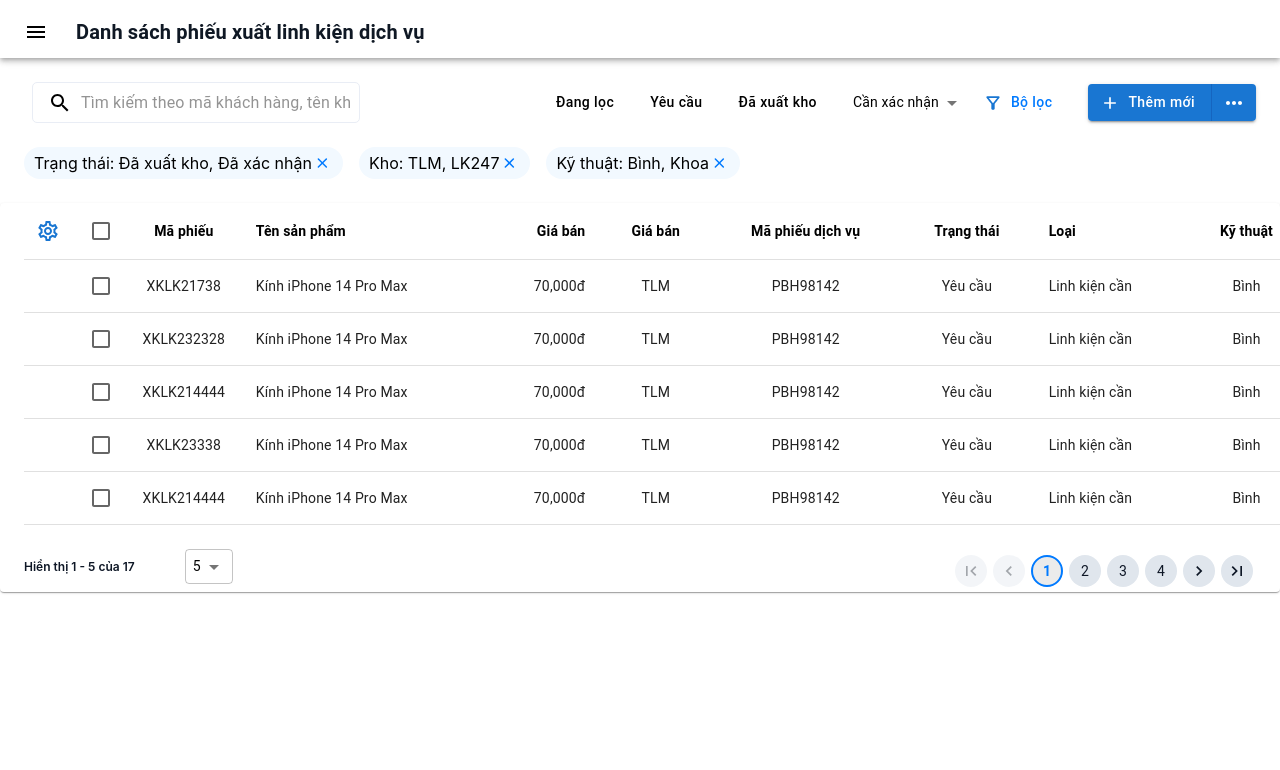
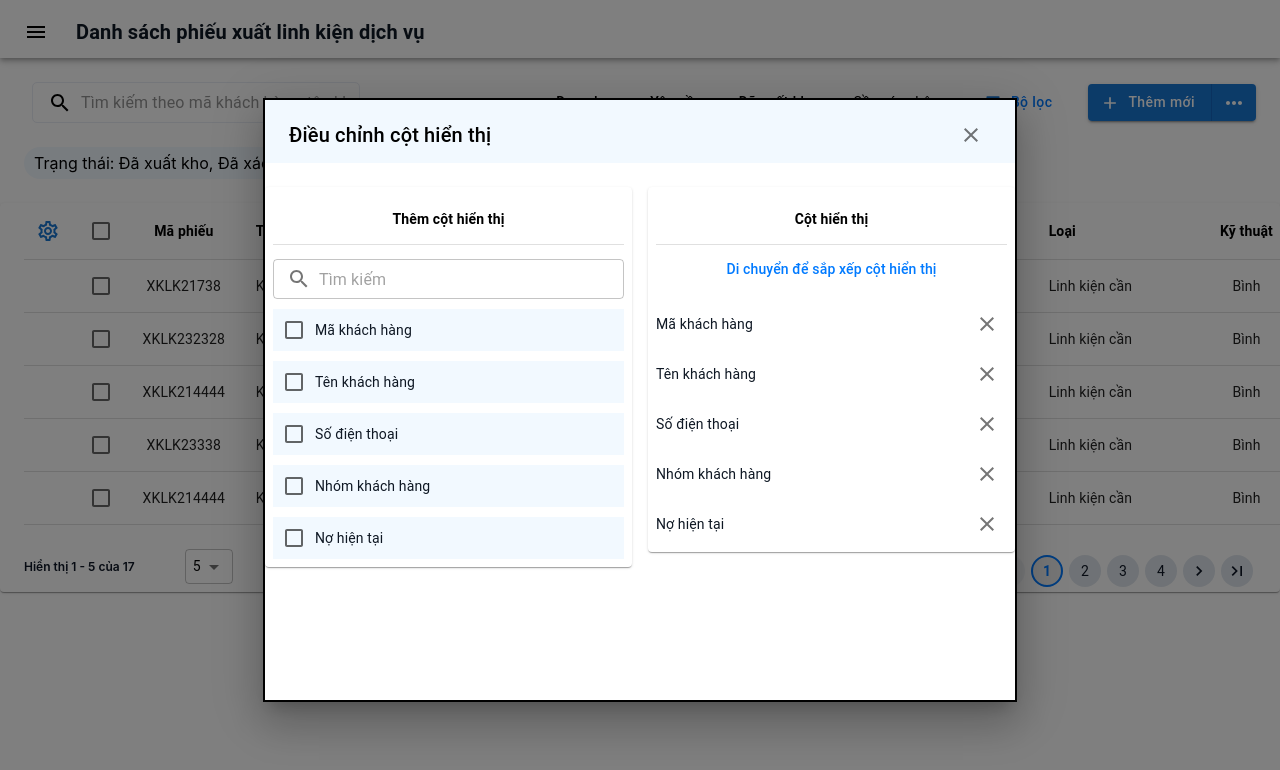
Before and after one commit to locnguyen147/demo-react-app, a React (Create React App) app: page / in a window 1280 px wide. Both pictures are taken after a click on the button "Thêm mới". Shown: the top 770 px of the page. Built offline with nearby package versions, Linux system fonts and the light colour scheme.

Commit message:
add drag vs drop

```diff
--- a/package.json
+++ b/package.json
@@ -3,6 +3,9 @@
   "version": "0.1.0",
   "private": true,
   "dependencies": {
+    "@dnd-kit/core": "^6.0.8",
+    "@dnd-kit/modifiers": "^6.0.1",
+    "@dnd-kit/sortable": "^7.0.2",
     "@emotion/react": "^11.11.1",
     "@emotion/styled": "^11.11.0",
     "@mui/icons-material": "^5.14.8",
--- a/src/components/ButtonGroupAdd/index.js
+++ b/src/components/ButtonGroupAdd/index.js
@@ -12,13 +12,15 @@ import MoreHorizOutlinedIcon from '@mui/icons-material/MoreHorizOutlined';
 
 const options = ['Create a merge commit', 'Squash and merge', 'Rebase and merge'];
 
-export default function ButtonGroupAdd() {
+export const ButtonGroupAdd = (props) => {
+  const {openAdd, setOpenModalAdd} = props
   const [open, setOpen] = React.useState(false);
   const anchorRef = React.useRef(null);
   const [selectedIndex, setSelectedIndex] = React.useState(1);
 
   const handleClick = () => {
-    console.info(`You clicked ${options[selectedIndex]}`);
+    setOpenModalAdd(true)
+    // console.info(`You clicked ${options[selectedIndex]}`);
   };
 
   const handleMenuItemClick = (event, index) => {
--- /dev/null
+++ b/src/components/Modal/ModalAdd/ModalAdd.js
@@ -0,0 +1,214 @@
+import * as React from 'react';
+import Box from '@mui/material/Box';
+import {styled} from '@mui/material/styles';
+import Typography from '@mui/material/Typography';
+import Modal from '@mui/material/Modal';
+import IconButton from '@mui/material/IconButton';
+import ClearIcon from '@mui/icons-material/Clear';
+import Grid from '@mui/material/Grid';
+import Paper from '@mui/material/Paper';
+import Divider from '@mui/material/Divider';
+import TextField from '@mui/material/TextField';
+import InputAdornment from '@mui/material/InputAdornment';
+import SearchIcon from '@mui/icons-material/Search';
+import Checkbox from '@mui/material/Checkbox';
+import {listColumn} from '../../../pages/Dashboard/fakeData';
+import {DndContext} from '@dnd-kit/core';
+import {
+  arrayMove,
+  SortableContext,
+  sortableKeyboardCoordinates,
+  verticalListSortingStrategy,
+} from '@dnd-kit/sortable';
+import {SortableItems} from './SortableItems/SortableItems';
+const style = {
+  position: 'absolute',
+  top: '50%',
+  left: '50%',
+  transform: 'translate(-50%, -50%)',
+  width: 750,
+  minHeight: 600,
+  bgcolor: 'background.paper',
+  border: '2px solid #000',
+  boxShadow: 24,
+};
+
+const Item = styled(Paper)(({theme}) => ({
+  backgroundColor: theme.palette.mode === 'dark' ? '#1A2027' : '#fff',
+  ...theme.typography.body2,
+  padding: theme.spacing(1),
+  textAlign: 'center',
+  color: theme.palette.text.secondary,
+}));
+
+export const ModalAdd = (props) => {
+  const {open, onClose} = props;
+  const [data, setData] = React.useState(listColumn)
+
+  const handleDragEnd = (event) => {
+    console.log(event)
+    const {active, over} = event
+    if(active.id !== over.id) {
+      const oldIndex = data.findIndex(d => d.name === active.id)
+      const newIndex = data.findIndex(d => d.name === over.id)
+
+      const newData = arrayMove(data, oldIndex, newIndex)
+
+      setData(newData)
+    }
+  }
+
+  const columnIds = React.useMemo(() => data.map((item) => item.name), [data]);
+
+  return (
+    <div>
+      <Modal
+        open={open}
+        onClose={onClose}
+        aria-labelledby="modal-modal-title"
+        aria-describedby="modal-modal-description"
+      >
+        <Box sx={style}>
+          <Box
+            sx={{
+              backgroundColor: '#F2F9FF',
+              padding: '15px 24px 8px 24px'
+            }}
+            display={'flex'} alignItems={'center'} justifyContent={'space-between'}>
+            <Typography id="modal-modal-title" variant="h6" component="h2">
+              Điều chỉnh cột hiển thị
+            </Typography>
+            <IconButton onClick={onClose}>
+              <ClearIcon />
+            </IconButton>
+          </Box>
+          <Box>
+            <Grid container spacing={2} mt={1}>
+              <Grid item xs={6}>
+                <Item>
+                  <Typography id="modal-modal-title"
+                    sx={{
+                      fontWeight: '600',
+                      fontSize: '14px',
+                      color: 'black',
+                      padding: '14px 0'
+                    }}
+                  >
+                    Thêm cột hiển thị
+                  </Typography>
+                  <Divider />
+                  <TextField
+                    sx={{marginTop: '14px'}}
+                    size="small"
+                    // Autofocus on textfield
+                    autoFocus
+                    placeholder="Tìm kiếm"
+                    fullWidth
+                    InputProps={{
+                      startAdornment: (
+                        <InputAdornment position="start">
+                          <SearchIcon />
+                        </InputAdornment>
+                      )
+                    }}
+                    //onChange={(e) => setSearchText(e.target.value)}
+                    onKeyDown={(e) => {
+                      if (e.key !== "Escape") {
+                        // Prevents autoselecting item while typing (default Select behaviour)
+                        e.stopPropagation();
+                      }
+                    }}
+                  />
+
+                  <Box>
+                    {
+                      listColumn.map((item, index) => (
+                        <Box
+                          key={index}
+                          display={'flex'} alignItems={'center'}
+                          sx={{
+                            backgroundColor: '#F2F9FF',
+                            marginTop: '10px'
+                          }}>
+                          <Checkbox
+                            color="primary"
+                            checked={false}
+                            inputProps={{
+                              'aria-labelledby': 1,
+                            }}
+                          />
+                          <Typography sx={{
+                            fontSize: '14px',
+                            color: '#0F1824',
+                            width: '100%',
+                            textAlign: 'left'
+                          }}>
+                            {item.name}
+                          </Typography>
+                        </Box>
+                      ))
+                    }
+                  </Box>
+                </Item>
+              </Grid>
+              <Grid item xs={6}>
+                <Item>
+                  <Typography id="modal-modal-title"
+                    sx={{
+                      fontWeight: '600',
+                      fontSize: '14px',
+                      color: 'black',
+                      padding: '14px 0'
+                    }}
+                  >
+                    Cột hiển thị
+                  </Typography>
+                  <Divider />
+                  <Typography id="modal-modal-title"
+                    sx={{
+                      fontWeight: '500',
+                      fontSize: '14px',
+                      color: '#007AFF',
+                      padding: '14px 0'
+                    }}
+                  >
+                    Di chuyển để sắp xếp cột hiển thị
+                  </Typography>
+                  <DndContext onDragEnd={handleDragEnd}>
+                    <SortableContext items={columnIds} strategy={verticalListSortingStrategy}>
+                      <Box>
+                        {
+                          listColumn.map((item) => (
+                            // <Box key={index}
+                            //   display={'flex'} alignItems={'center'}
+                            //   sx={{
+                            //     marginTop: '10px',
+                            //     cursor: 'pointer'
+                            //   }}>
+                            //   <Typography sx={{
+                            //     fontSize: '14px',
+                            //     color: '#0F1824',
+                            //     width: '100%',
+                            //     textAlign: 'left'
+                            //   }}>
+                            //     {item.name}
+                            //   </Typography>
+                            //   <IconButton>
+                            //     <ClearIcon />
+                            //   </IconButton>
+                            // </Box>
+                            <SortableItems key={item} id={item.name}/>
+                          ))
+                        }
+                      </Box>
+                    </SortableContext>
+                  </DndContext>
+                </Item>
+              </Grid>
+            </Grid>
+          </Box>
+        </Box>
+      </Modal>
+    </div>
+  );
+}
--- /dev/null
+++ b/src/components/Modal/ModalAdd/SortableItems/SortableItems.js
@@ -0,0 +1,52 @@
+import React from 'react'
+import {useSortable} from '@dnd-kit/sortable';
+import {CSS} from '@dnd-kit/utilities';
+import Box from '@mui/material/Box';
+import Typography from '@mui/material/Typography';
+import IconButton from '@mui/material/IconButton';
+import ClearIcon from '@mui/icons-material/Clear';
+/**
+* @author
+* @function SortableItems
+**/
+
+export const SortableItems = (props) => {
+
+  const {
+    attributes,
+    listeners,
+    setNodeRef,
+    transform,
+    transition,
+  } = useSortable({id: props.id});
+
+  const style = {
+    transform: CSS.Transform.toString(transform),
+    transition,
+  };
+
+  return (
+    <div ref={setNodeRef} style={style} {...attributes} {...listeners}>
+      <Box
+        display={'flex'} alignItems={'center'}
+        sx={{
+          // backgroundColor: '#F2F9FF',
+          marginTop: '10px',
+          cursor: 'pointer'
+        }}>
+        <Typography sx={{
+          fontSize: '14px',
+          color: '#0F1824',
+          width: '100%',
+          textAlign: 'left'
+        }}>
+          {props.id}
+        </Typography>
+        <IconButton>
+          <ClearIcon />
+        </IconButton>
+      </Box>
+    </div>
+  )
+
+}
--- a/src/pages/Dashboard/style.js
+++ b/src/components/Search/Search.js
@@ -1,6 +1,14 @@
+import React from 'react'
 import {InputBase, alpha, styled} from "@mui/material";
+import SearchIcon from '@mui/icons-material/Search';
+/**
+* @author
+* @function Search
+**/
 
-export const Search = styled('div')(({ theme }) => ({
+
+
+const Search = styled('div')(({ theme }) => ({
   position: 'relative',
   borderRadius: theme.shape.borderRadius,
   backgroundColor: alpha(theme.palette.common.white, 0.15),
@@ -14,8 +22,7 @@ export const Search = styled('div')(({ theme }) => ({
     width: 'auto',
   },
 }));
-
-export const SearchIconWrapper = styled('div')(({ theme }) => ({
+const SearchIconWrapper = styled('div')(({ theme }) => ({
   padding: theme.spacing(0, 2),
   height: '100%',
   position: 'absolute',
@@ -25,7 +32,7 @@ export const SearchIconWrapper = styled('div')(({ theme }) => ({
   justifyContent: 'center',
 }));
 
-export const StyledInputBase = styled(InputBase)(({ theme }) => ({
+const StyledInputBase = styled(InputBase)(({ theme }) => ({
   color: 'inherit',
   '& .MuiInputBase-input': {
     borderRadius:'5px',
@@ -61,3 +68,18 @@ export const StyledInputBase = styled(InputBase)(({ theme }) => ({
     },
   },
 }));
+
+export const SearchInputIcon = (props) => {
+  return (
+    <Search>
+      <SearchIconWrapper>
+        <SearchIcon />
+      </SearchIconWrapper>
+      <StyledInputBase
+        placeholder={props.titleLabel}
+        inputProps={{'aria-label': 'search'}}
+      />
+    </Search>
+  )
+
+}
--- /dev/null
+++ b/src/pages/Dashboard/fakeData.js
@@ -0,0 +1,9 @@
+
+export const listColumn = [
+  {id:1, name:'Mã khách hàng'},
+  {id:2, name:'Tên khách hàng'},
+  {id:3, name:'Số điện thoại'},
+  {id:4, name:'Nhóm khách hàng'},
+  {id:5, name:'Nợ hiện tại'},
+
+]
--- a/src/pages/Dashboard/index.js
+++ b/src/pages/Dashboard/index.js
@@ -1,11 +1,11 @@
 import React from 'react'
-import SearchIcon from '@mui/icons-material/Search';
-import {Search, SearchIconWrapper, StyledInputBase} from './style';
 import {Box, Button, FormControl, MenuItem, Select} from '@mui/material';
 import FilterAltOutlinedIcon from '@mui/icons-material/FilterAltOutlined';
-import ButtonGroupAdd from '../../components/ButtonGroupAdd';
+import {ButtonGroupAdd} from '../../components/ButtonGroupAdd';
 import DeleteX from '../../assets/icons/deleteX.svg'
 import TableList from './table';
+import {ModalAdd} from '../../components/Modal/ModalAdd/ModalAdd';
+import {SearchInputIcon} from '../../components/Search/Search';
 
 /**
 * @author
@@ -16,6 +16,7 @@ import TableList from './table';
 export const Dashboard
   = (props) => {
     const [needConfirm, setNeedConfirm] = React.useState('Cần xác nhận');
+    const [openModalAdd, setOpenModalAdd] = React.useState(false);
 
     const handleChange = (event) => {
       setNeedConfirm(event.target.value);
@@ -29,15 +30,7 @@ export const Dashboard
             alignItems: 'center',
             justifyContent: 'space-between'
           }}>
-            <Search>
-              <SearchIconWrapper>
-                <SearchIcon />
-              </SearchIconWrapper>
-              <StyledInputBase
-                placeholder="Tìm kiếm theo mã khách hàng, tên khách hàng và số điện thoại"
-                inputProps={{'aria-label': 'search'}}
-              />
-            </Search>
+            <SearchInputIcon titleLabel='Tìm kiếm theo mã khách hàng, tên khách hàng và số điện thoại'/>
             <Box
               sx={{
                 display: 'flex',
@@ -103,8 +96,9 @@ export const Dashboard
                 variant="primary" startIcon={<FilterAltOutlinedIcon color="primary" />}>
                 Bộ lọc
               </Button>
-
-              <ButtonGroupAdd />
+              <ButtonGroupAdd
+              openAdd = {openModalAdd}
+              setOpenModalAdd = {setOpenModalAdd}/>
             </Box>
           </Box>
         </Box>
@@ -144,6 +138,11 @@ export const Dashboard
           </div>
         </Box>
         <TableList />
+
+        <ModalAdd
+        open = {openModalAdd}
+        onClose = {() => setOpenModalAdd(false)}
+        />
       </div>
     )
 
```
Also changed, not shown: 1 other file (tests, documents, lock files or other folders).
